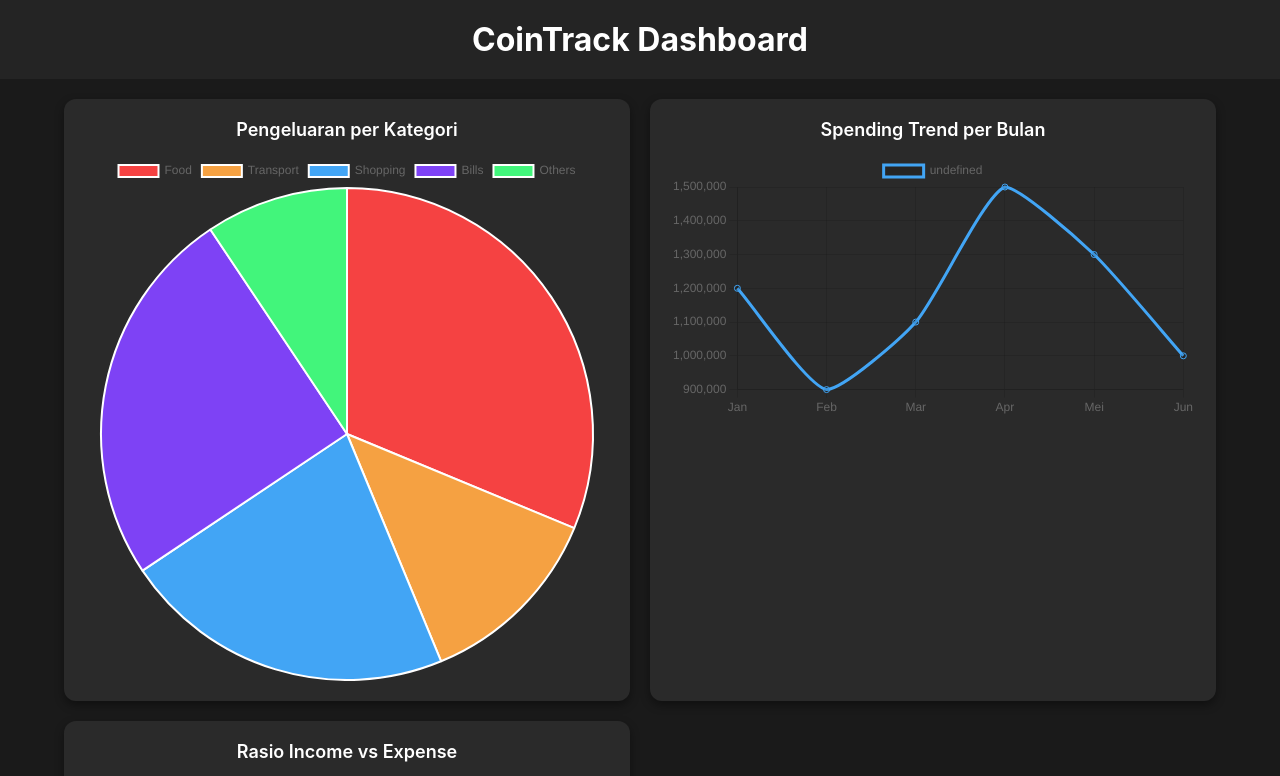
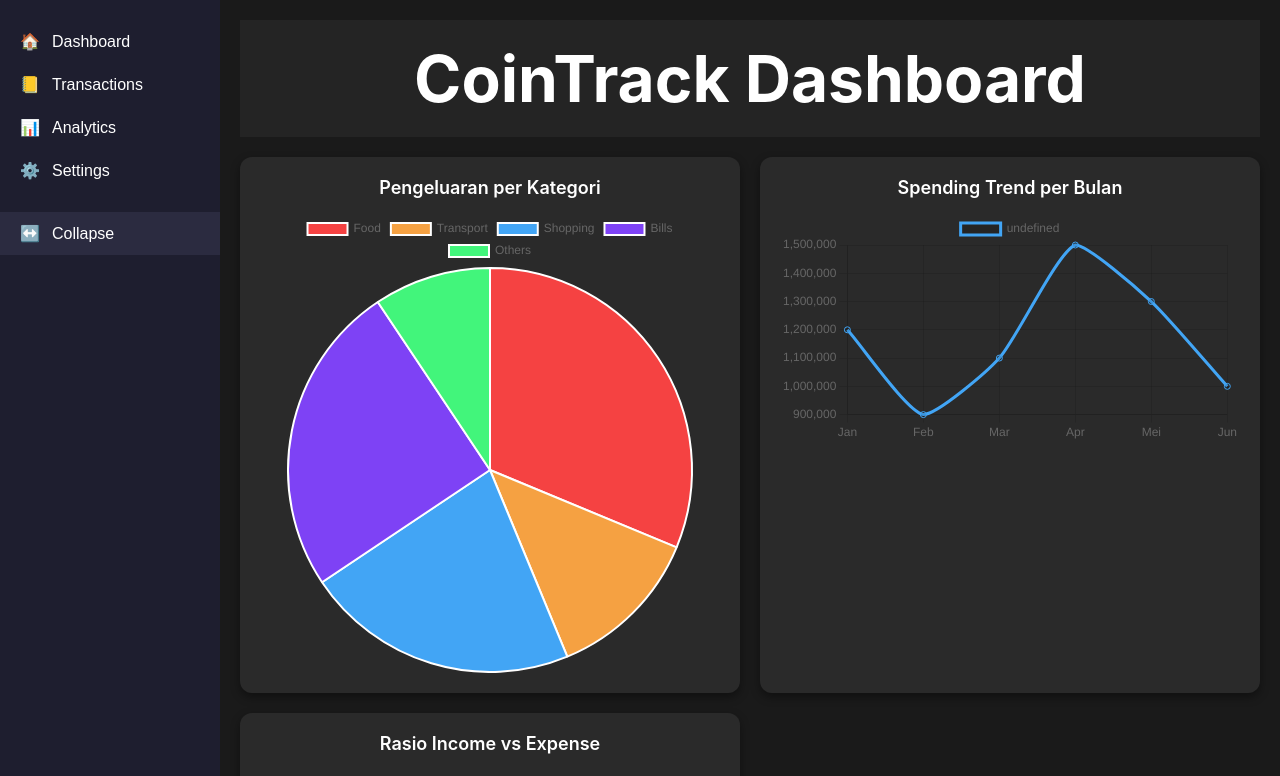
Before and after one commit to FieryInferno/cointrack, a Vue app: page /dashboard in a window 1280 px wide. Shown: the top 776 px of the page. Built offline with nearby package versions, Linux system fonts and the light colour scheme; the HTML template or start-up script is replaced by a standard one.

Commit message:
add menu

```diff
--- a/src/App.vue
+++ b/src/App.vue
@@ -6,4 +6,10 @@
     margin: 0;
     padding: 0;
   }
+
+  @media (width >= 48rem) {
+    #app {
+      display: flex;
+    }
+  }
 </style>
--- /dev/null
+++ b/src/components/Menu.vue
@@ -0,0 +1,117 @@
+<script lang="ts" setup>
+  import { useTemplateRef } from "vue";
+
+  const sidebar = useTemplateRef<HTMLDivElement>("sidebar");
+  const toggleSidebar = () => sidebar.value.classList.toggle("collapsed")
+</script>
+<template>
+  <!-- Sidebar (Desktop) -->
+  <div class="sidebar" id="sidebar" ref="sidebar">
+    <div class="menu-item">
+      <span>🏠</span>
+      <span class="menu-text">Dashboard</span>
+    </div>
+    <div class="menu-item">
+      <span>📒</span>
+      <span class="menu-text">Transactions</span>
+    </div>
+    <div class="menu-item">
+      <span>📊</span>
+      <span class="menu-text">Analytics</span>
+    </div>
+    <div class="menu-item">
+      <span>⚙️</span>
+      <span class="menu-text">Settings</span>
+    </div>
+    <div class="menu-item" @click="toggleSidebar" style="margin-top: 20px; background:#2b2b40;">
+      <span>↔️</span>
+      <span class="menu-text">Collapse</span>
+    </div>
+  </div>
+
+  <!-- Bottom Nav (Mobile) -->
+  <div class="bottom-nav">
+    <div class="bottom-item">🏠</div>
+    <div class="bottom-item">📒</div>
+    <div class="bottom-item">📊</div>
+    <div class="bottom-item">⚙️</div>
+  </div>
+</template>
+<style scoped>
+  * {
+    margin: 0;
+    padding: 0;
+    box-sizing: border-box;
+    font-family: Arial, sans-serif;
+  }
+
+  /* Sidebar (Desktop) */
+  .sidebar {
+    width: 220px;
+    background: #1e1e2f;
+    color: white;
+    padding-top: 20px;
+    transition: width 0.3s;
+    display: none;
+  }
+
+  .sidebar.collapsed {
+    width: 70px;
+  }
+
+  .menu-item {
+    display: flex;
+    align-items: center;
+    gap: 12px;
+    padding: 12px 20px;
+    cursor: pointer;
+    transition: background 0.2s;
+  }
+
+  .menu-item:hover {
+    background: #35354d;
+  }
+
+  .menu-text {
+    transition: opacity 0.3s;
+    white-space: nowrap;
+  }
+
+  .collapsed .menu-text {
+    opacity: 0;
+    pointer-events: none;
+  }
+
+  /* Bottom Nav (Mobile) */
+  .bottom-nav {
+    position: fixed;
+    bottom: 0;
+    left: 0;
+    width: 100%;
+    display: none;
+    background: #1e1e2f;
+    padding: 10px 0;
+    display: flex;
+    justify-content: space-around;
+  }
+
+  @media (width >= 48rem) {
+    .sidebar {
+      display: block;
+    }
+    .bottom-nav {
+      display: none;
+    }
+  }
+
+  .bottom-item {
+    color: white;
+    text-align: center;
+    cursor: pointer;
+  }
+
+  .bottom-item span {
+    display: block;
+    font-size: 22px;
+  }
+</style>
--- a/src/views/DashboardView.vue
+++ b/src/views/DashboardView.vue
@@ -1,6 +1,7 @@
 <script setup lang="ts">
   import Chart from "chart.js/auto";
   import { onMounted } from "vue";
+  import Menu from "@/components/Menu.vue";
   // --------------------------
   // Dummy data (bisa diganti nanti)
   // --------------------------
@@ -67,7 +68,8 @@
   });
 </script>
 <template>
-  <main>
+  <Menu />
+  <main class="content" style="flex:1; padding:20px; font-size:32px; font-weight:600;">
     <header>
       <h1>CoinTrack Dashboard</h1>
     </header>
@@ -129,8 +131,6 @@
 
   @media (width >= 48rem) {
     .container {
-      width: 90%;
-      margin: auto;
       grid-template-columns: repeat(2, minmax(0, 1fr));
     }
     .card {
```
